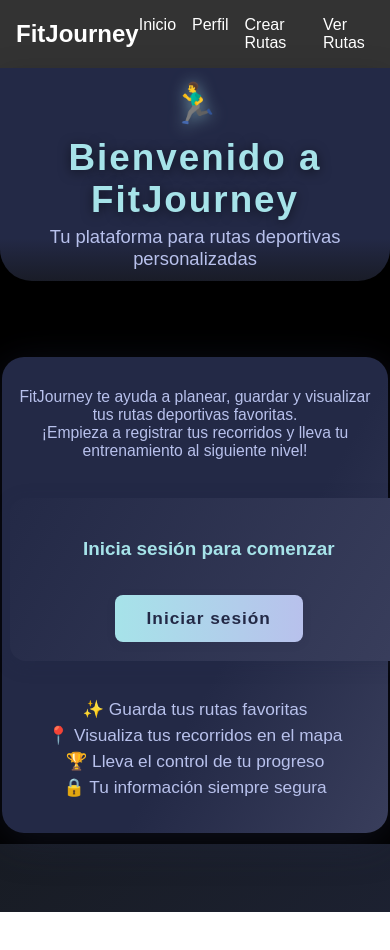
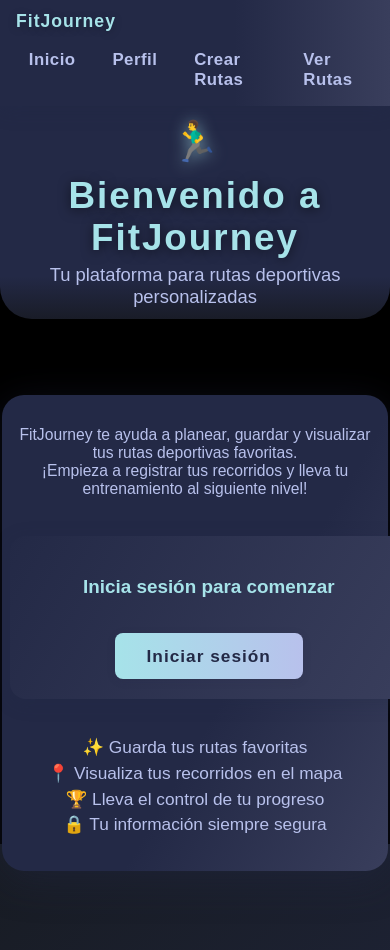
Before and after one commit to SalomonAvila/FitJourney, a React (Vite) app: page / in a window 390 px wide. Before the commit the page ends 912 px from the top, so only its background shows below. Built offline with nearby package versions, Linux system fonts and the light colour scheme; no server answers.

Commit message:
Navegacion

```diff
--- a/src/styles/Navbar.css
+++ b/src/styles/Navbar.css
@@ -1,25 +1,69 @@
 nav {
-    background-color: #333;
-    color: white;
-    padding: 1rem;
+  background: linear-gradient(90deg, #232946 60%, #393e5c 100%);
+  color: #a6e3e9;
+  padding: 0.7rem 2.5rem;
   display: flex;
   justify-content: space-between;
   align-items: center;
+  box-shadow: 0 4px 18px #23294644;
+  position: sticky;
+  top: 0;
+  z-index: 100;
 }
 
 nav h1 {
   margin: 0;
+  font-size: 1.35rem;
+  font-weight: 800;
+  letter-spacing: 1px;
+  color: #a6e3e9;
+  text-shadow: 0 2px 8px #0004;
+  cursor: pointer;
+  transition: color 0.2s;
 }
 
 nav ul {
   list-style: none;
   display: flex;
-    gap: 1rem;
+  gap: 1.5rem;
   margin: 0;
   padding: 0;
 }
 
 nav a {
-    color: white;
+  color: #b8c1ec;
+  text-decoration: none;
+  font-weight: 600;
+  font-size: 1.05rem;
+  letter-spacing: 0.5px;
+  padding: 0.3rem 0.8rem;
+  border-radius: 8px;
+  transition: background 0.2s, color 0.2s, transform 0.2s;
+  display: inline-block;
+}
+
+nav a:hover,
+nav a:focus {
+  background: #a6e3e9;
+  color: #232946;
+  transform: scale(1.07);
   text-decoration: none;
 }
+
+@media (max-width: 700px) {
+  nav {
+    flex-direction: column;
+    align-items: flex-start;
+    padding: 0.7rem 1rem;
+    gap: 0.5rem;
+  }
+  nav ul {
+    gap: 0.7rem;
+    width: 100%;
+    justify-content: flex-start;
+  }
+  nav h1 {
+    font-size: 1.1rem;
+    margin-bottom: 0.3rem;
+  }
+}
```
Lines whose indentation alone changed are shown as unchanged.
